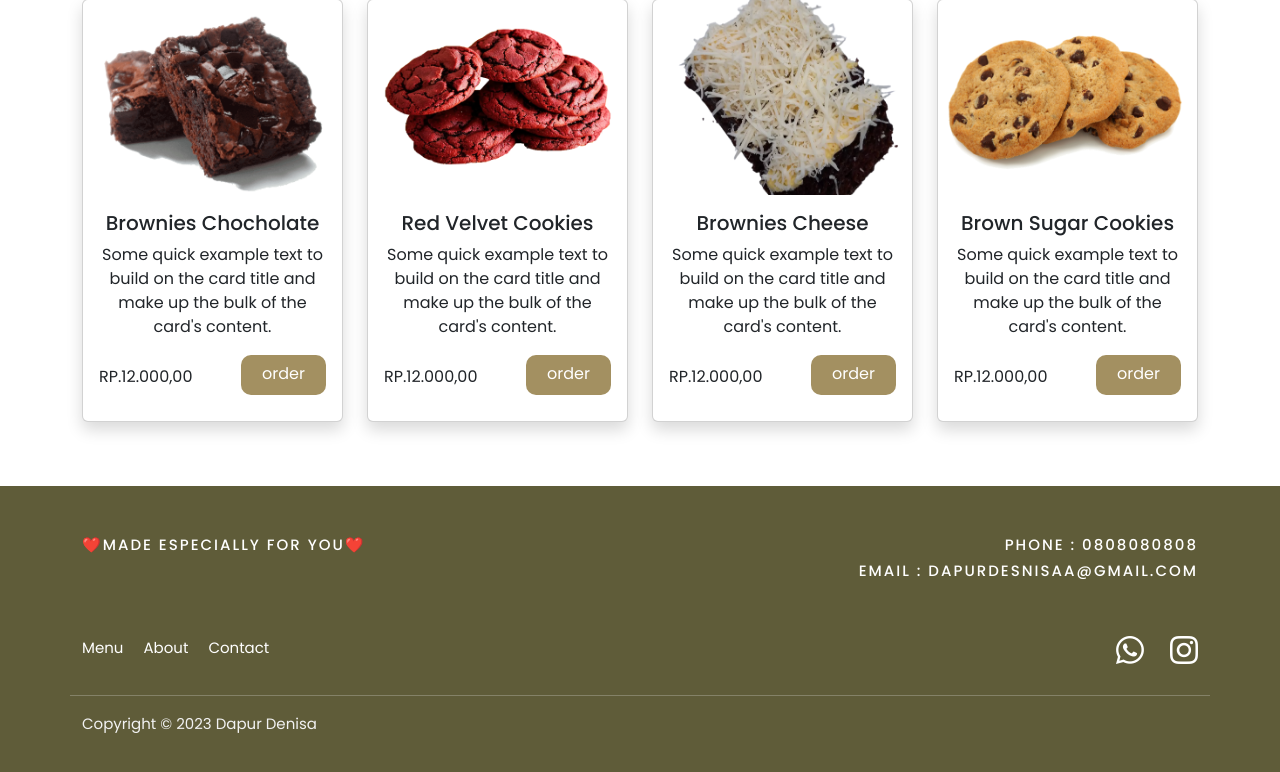
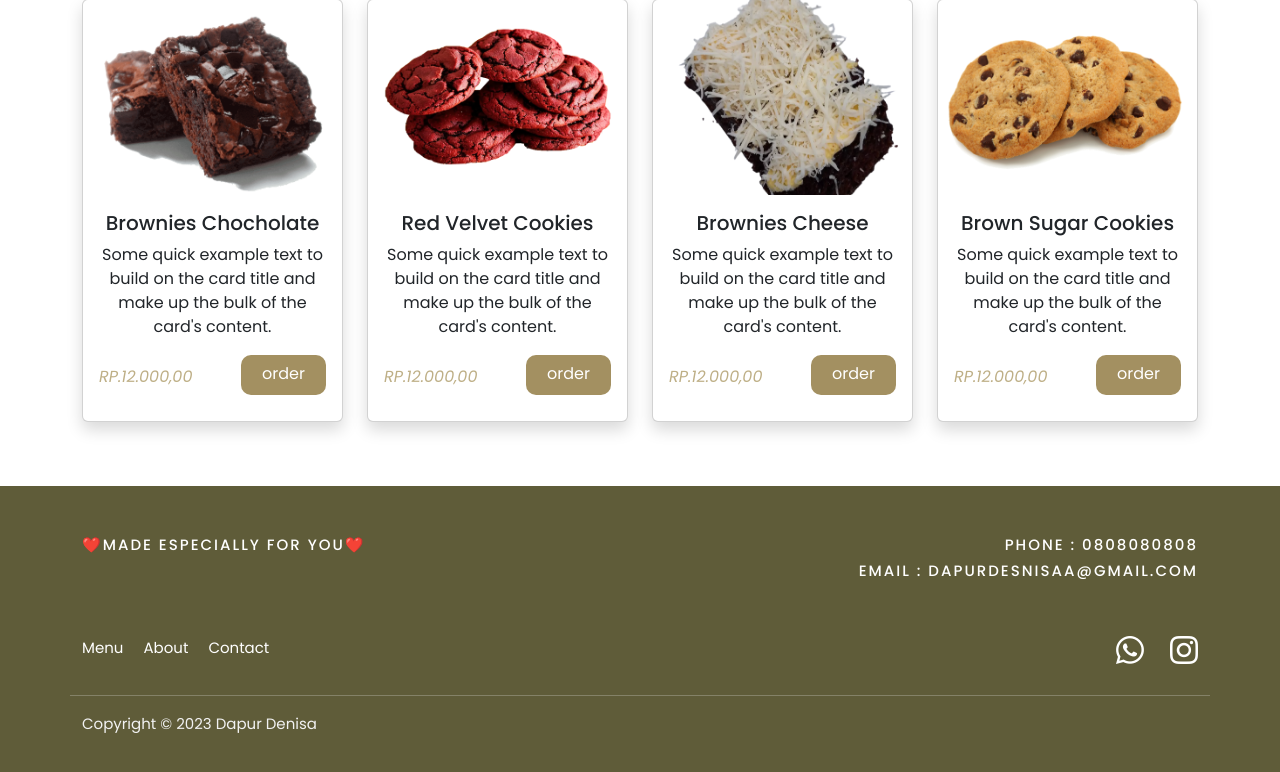
Before and after one commit to KelvinHarmenSyahputra/Dapur-Denisa, a Flask app: page /menu in a window 1280 px wide. Shown: the part 585-1357 px from the top of the page. Run offline with Flask 3, Linux system fonts and the light colour scheme; some web fonts are replaced.

Commit message:
ubah warna harga

```diff
--- a/static/css/menu.css
+++ b/static/css/menu.css
@@ -37,6 +37,8 @@ body {
 
 .me-auto {
     margin-top: 10px;
+    font-style: oblique;
+    color: #beaf86;
   }
 
 .menu-button{
```
